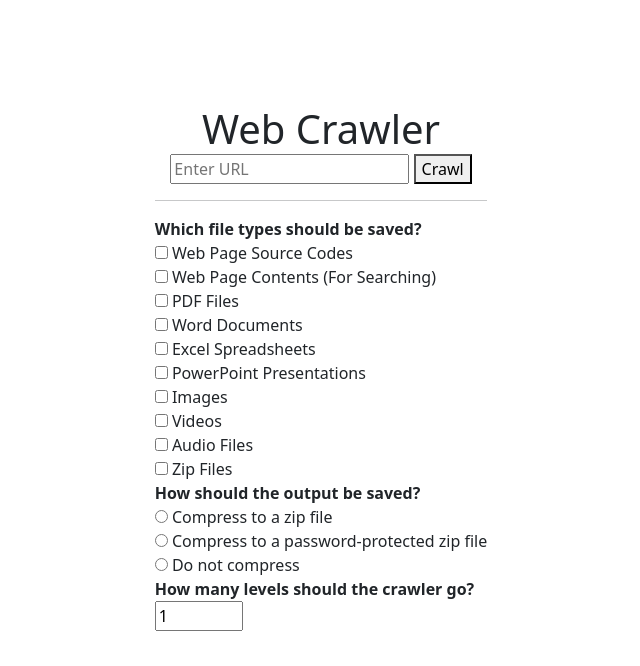
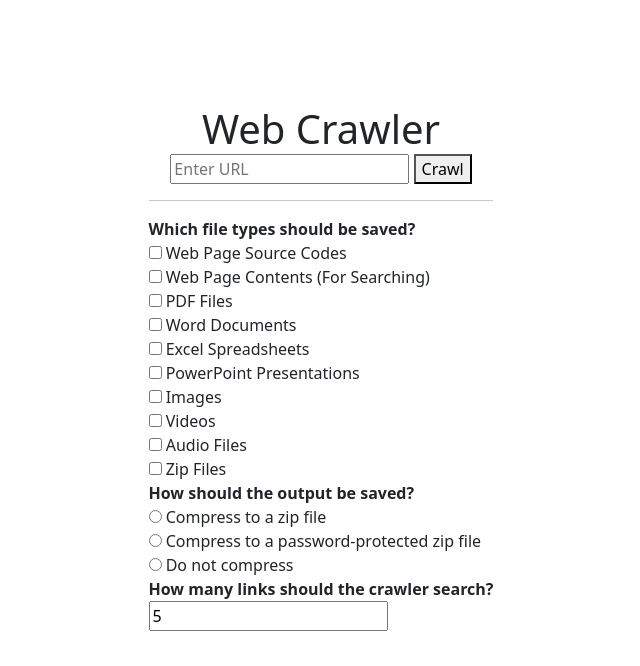
Before and after one commit to BugByte14/cradose, a Django app: page /crawl/ in a window 1280 px wide. Shown: the part 134-800 px from the top of the page, without its empty margins (319-959 px from the left). Run offline with Django 4.2, Linux system fonts and the light colour scheme; some libraries are stand-ins or nearby versions.

Commit message:
Added support for selecting number of links to save

```diff
--- a/CrawlUI/templates/crawl.html
+++ b/CrawlUI/templates/crawl.html
@@ -63,8 +63,8 @@
                     document.getElementById("password-window").style.display = "none";
                 }
             </script>
-            <label for="depth">How many levels should the crawler go?</label><br>
-            <input type="number" name="depth" min="1" max="10" value="1"><br>
+            <label for="depth">How many links should the crawler search?</label><br>
+            <input type="number" name="num-links" min="1" value="5"><br>
         </form>
     </div>
 </body>
--- a/CrawlUI/views.py
+++ b/CrawlUI/views.py
@@ -73,6 +73,11 @@
             zip_file.close()
     else:
         output_dir = str(BASE_DIR) + "/Output/Crawled Files/" + parent_url_file
+
+    global max_num_links
+    global curr_num_links
+    max_num_links = int(request.POST['num-links'])
+    curr_num_links = 0
 
     # This will store links we've already checked to prevent duplicates
     global links_list
@@ -687,7 +692,12 @@
     # This function checks if a url has other links and calls store_text on them
     def search_links(url, parent_stack):
         print()
+        print()
         print("Looking for links from " + url)
+
+        global curr_num_links
+
+        # Pull the text we want to store from the url
         text = requests.get(url).text
 
         # Using BeautifulSoup to parse the html for any links that don't have a # in them
@@ -701,11 +711,18 @@
         links = [link for link in links if "#" not in link.get('href')]
         links = [link for link in links if link.get('href').startswith(parent_url) or not link.get('href').startswith('http') or not link.get('href').startswith('www.')]
 
-        # If there are no links on the page, just store the text and backtrack
-        if not links:
+        # If there are no links on the page or the url is the same as the parent url, store the selected content
+        if not links or url == parent_url:
 
             # Make sure we haven't already checked this url
             if url not in links_list:
+
+                # If the user only wanted to store one url, we'll stop here
+                curr_num_links += 1
+                if curr_num_links > max_num_links:
+                    print("Reached max number of links")
+                    return
+
                 links_list.append(url)
                 if "srcs" in filetypes:
                     store_src(url)
@@ -733,7 +750,10 @@
                     if "zips" in filetypes:
                         store_archives(url)
 
-            # If there are more links to check, backtrack to the parent url
+        # If there are no links on the page, backtrack to the last link or exit
+        if not links:
+
+            # If there are links in the parent stack, backtrack to the last link
             if parent_stack:
                 return search_links(parent_stack.pop(), parent_stack)
 
@@ -753,18 +773,23 @@
 
         # Iterate over each link and check its file type
         for link in links:
-            print("Found link: " + link.get('href'))
 
             # Fixes relative directory links
-            if not link.get('href').startswith('http') or not link.get('href').startswith(parent_url):
+            if not link.get('href').startswith('http') and not link.get('href').startswith(parent_url):
                 link['href'] = parent_url + "/" + link.get('href')
 
             try:
                 # Make sure the link stays on the parent domain and hasn't already been checked
                 if link.get('href') not in links_list and link.get('href') != parent_url:
 
+                    print("Found link: " + link.get('href'))
+
                     # If the link is a html file, php file, or a directory, we'll store the text and check for more links
                     if link.get('href').lower().endswith('.html') or link.get('href').lower().endswith('.htm') or link.get('href').lower().endswith('.php') or link.get('href').lower().endswith('/'):
+                        curr_num_links += 1
+                        if curr_num_links > max_num_links:
+                            print("Reached max number of links")
+                            return
                         links_list.append(link.get('href'))
                         if "srcs" in filetypes:
                             store_src(link.get('href'))
```
